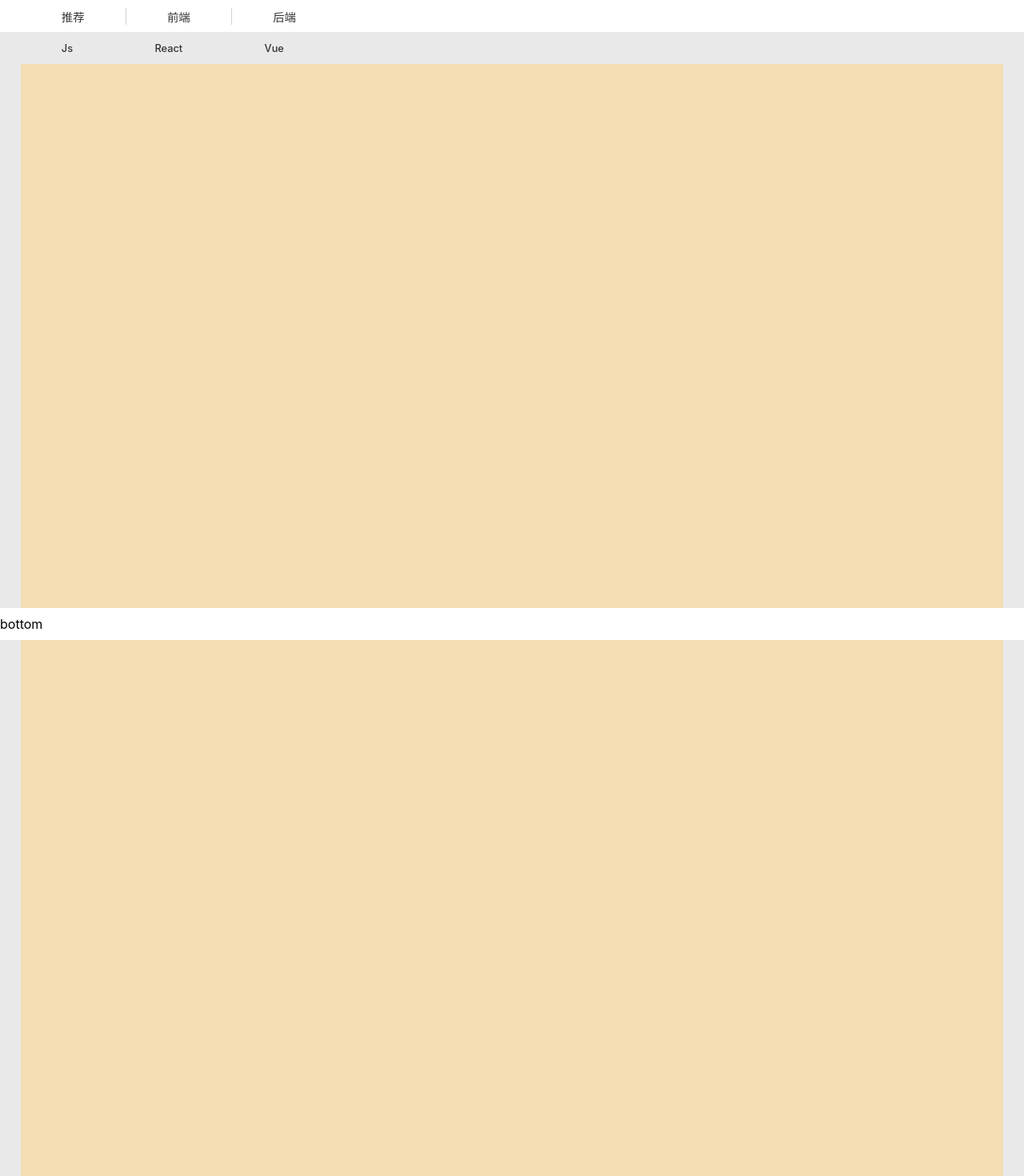
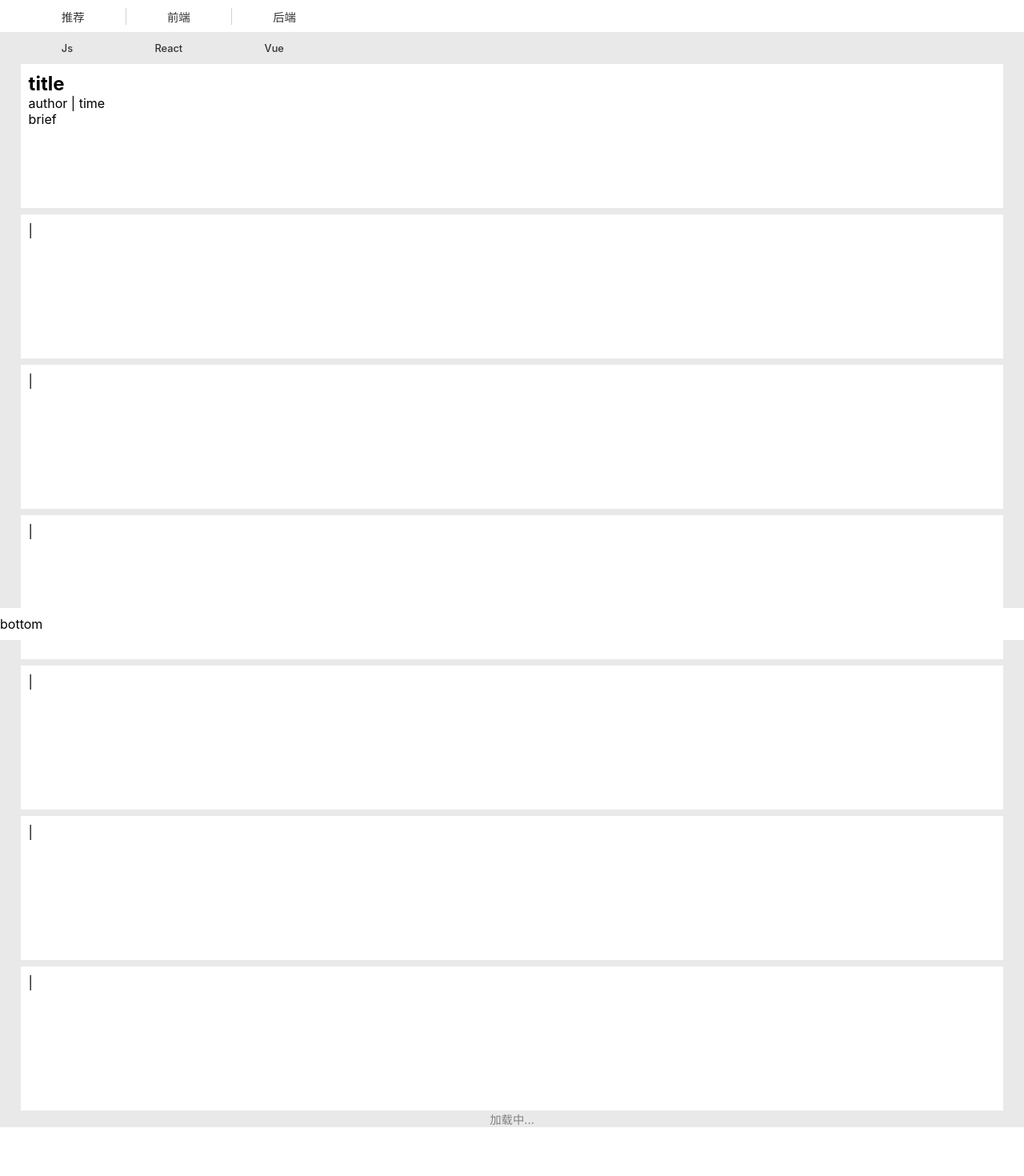
Before and after one commit to ERUIHNIYHBKBNF/react-juejin, a React (Create React App) app: page / in a window 1280 px wide. Shown: the top 1470 px of the page at 80% size. Built offline with nearby package versions, Linux system fonts and the light colour scheme.

Commit message:
css for articleList

```diff
--- /dev/null
+++ b/src/articleList/components/articleCard.js
@@ -0,0 +1,17 @@
+import React from "react";
+import style from "../style.module.scss";
+export default class ArticleCard extends React.Component {
+  constructor(props) {
+    super(props);
+    // id author title brief time
+  }
+  render() {
+    return (
+      <div className={style['article-card']}>
+        <h2>{ this.props.title }</h2>
+        <span>{ this.props.author }</span> | <span> { this.props.createTime } </span>
+        <p>{ this.props.brief }</p>
+      </div>
+    );
+  }
+}
--- a/src/articleList/components/body.js
+++ b/src/articleList/components/body.js
@@ -1,12 +1,25 @@
 import React from "react";
 import style from "../style.module.scss";
+import ArticleCard from "./articleCard";
 export default class Body extends React.Component {
   render() {
     return (
       <div className={style['body']}>
-        <div className={style['block']}/>
-        <div className={style['block']}/>
-        <div className={style['block']}/>
+        <ul>
+          <li><ArticleCard
+            title="title"
+            author="author"
+            createTime="time"
+            brief="brief"
+          /></li>
+          <li><ArticleCard/></li>
+          <li><ArticleCard/></li>
+          <li><ArticleCard/></li>
+          <li><ArticleCard/></li>
+          <li><ArticleCard/></li>
+          <li><ArticleCard/></li>
+        </ul>
+        <span className={style['loading']}>加载中...</span>
       </div>
     );
   }
--- a/src/articleList/style.module.scss
+++ b/src/articleList/style.module.scss
@@ -20,6 +20,7 @@
       }
     }
   }
+  // 顶部导航栏
   .header {
     @include navTabBar;
     top: 0;
@@ -39,6 +40,7 @@
       }
     }
   }
+  // 顶部二级导航栏
   .sub-header {
     @include navTabBar;
     top: 5vh;
@@ -58,6 +60,7 @@
       }
     }
   }
+  // 底部导航栏
   .bottom {
     @include navTabBar;
     bottom: 0;
@@ -77,12 +80,30 @@
       }
     }
   }
+  // 文章列表主体
   .body {
     margin: 10vh 2vw;
-    .block {
-      height: 500px;
-      width: 100%;
-      background-color: wheat;
+    background-color: #e9e9e9;
+    ul {
+      list-style: none;
+      display: flex;
+      flex-direction: column;
+      li {
+        // background-color: wheat;
+        height: 20vh;
+        border-bottom: 1vh solid #e9e9e9;
+        background-color: white;
+        padding: 10px;
+        &:last-child {
+          border-bottom: none;
+        }
+      }
+    }
+    .loading {
+      display: flex;
+      justify-content: center;
+      font-size: 0.9rem;
+      color: gray;
     }
   }
 }
```
Also changed, not shown: 1 other file (tests, documents, lock files or other folders).
